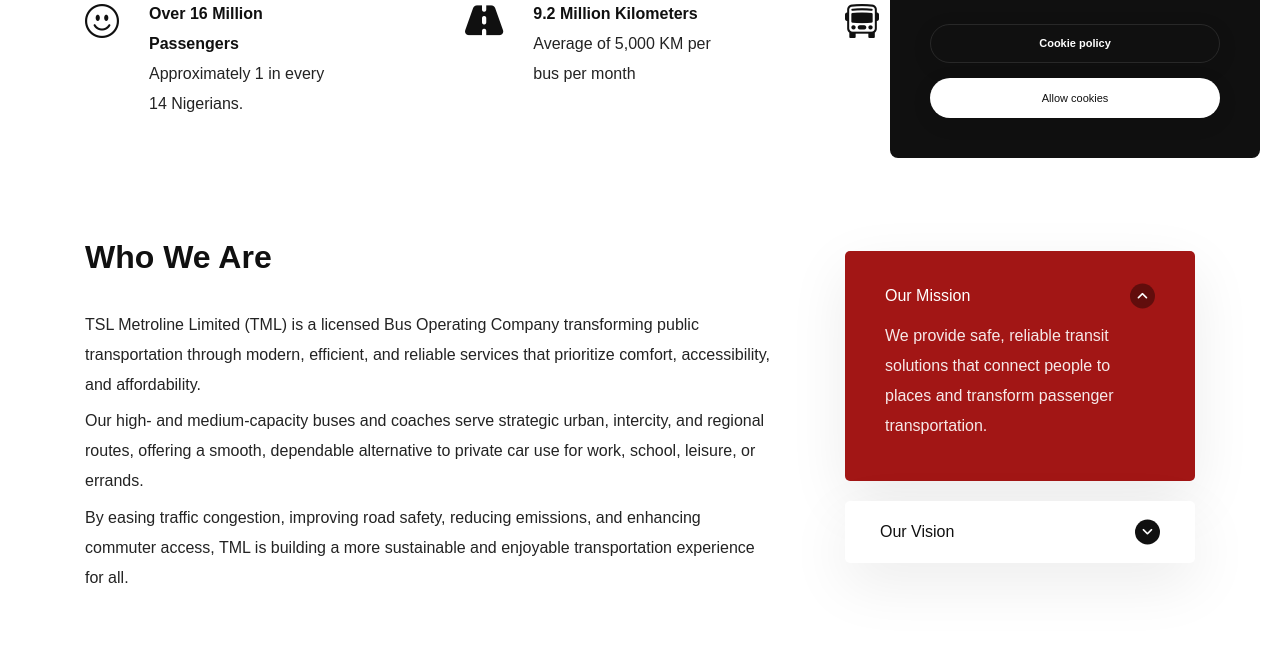
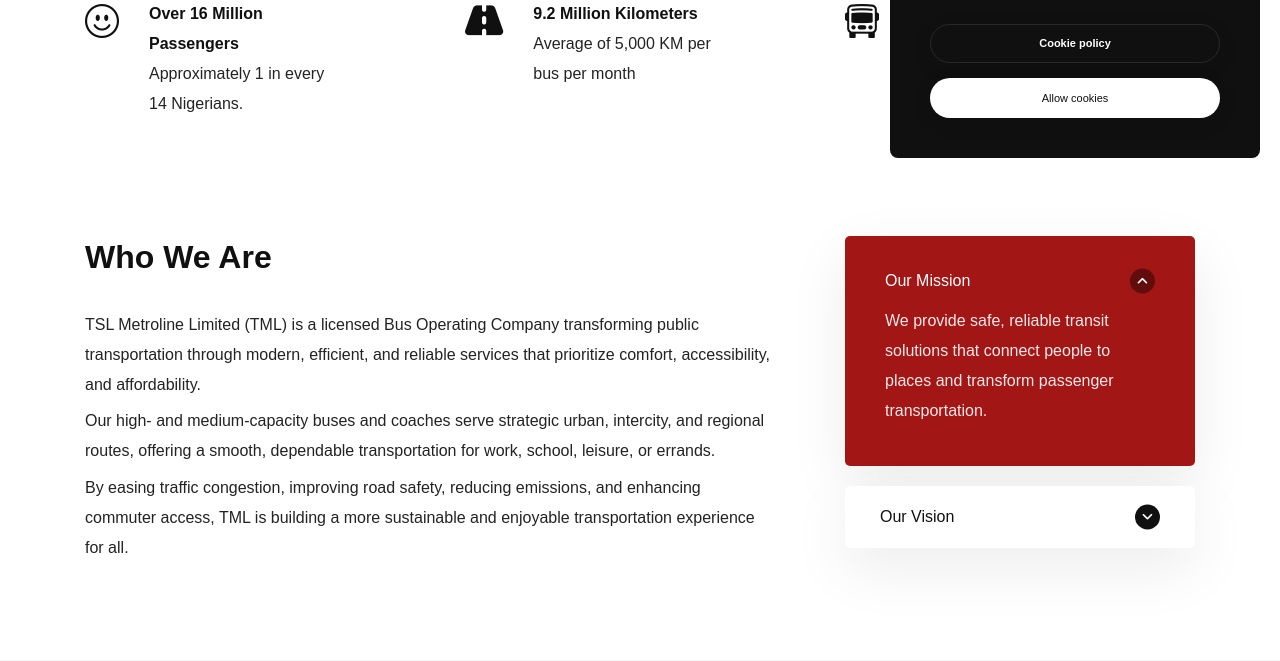
Before and after one commit to idongataide/tml, a PHP site: template views/about-us.php in a window 1280 px wide. Shown: the part 622-1283 px from the top of the page. Run offline with PHP 8.4, Linux system fonts and the light colour scheme; the template is opened without the code that fills it, so the values that code supplies are empty; some libraries are stand-ins or nearby versions; some web fonts are replaced.

Commit message:
first commit

```diff
--- a/views/about-us.php
+++ b/views/about-us.php
@@ -76,7 +76,7 @@
                         TSL Metroline Limited (TML) is a licensed Bus Operating Company transforming public transportation through modern, efficient, and reliable services that prioritize comfort, accessibility, and affordability.
                     </p>
                     <p class="mb-1" data-anime='{ "el": "lines", "translateY": [30, 0], "opacity": [0,1], "duration": 600, "delay": 0, "staggervalue": 300, "easing": "easeOutQuad" }'>
-                        Our high- and medium-capacity buses and coaches serve strategic urban, intercity, and regional routes, offering a smooth, dependable alternative to private car use for work, school, leisure, or errands.
+                        Our high- and medium-capacity buses and coaches serve strategic urban, intercity, and regional routes, offering a smooth, dependable transportation for work, school, leisure, or errands.
                     </p>
                     <p class="mb-1" data-anime='{ "el": "lines", "translateY": [30, 0], "opacity": [0,1], "duration": 600, "delay": 0, "staggervalue": 300, "easing": "easeOutQuad" }'>
                         By easing traffic congestion, improving road safety, reducing emissions, and enhancing commuter access, TML is building a more sustainable and enjoyable transportation experience for all.
```
